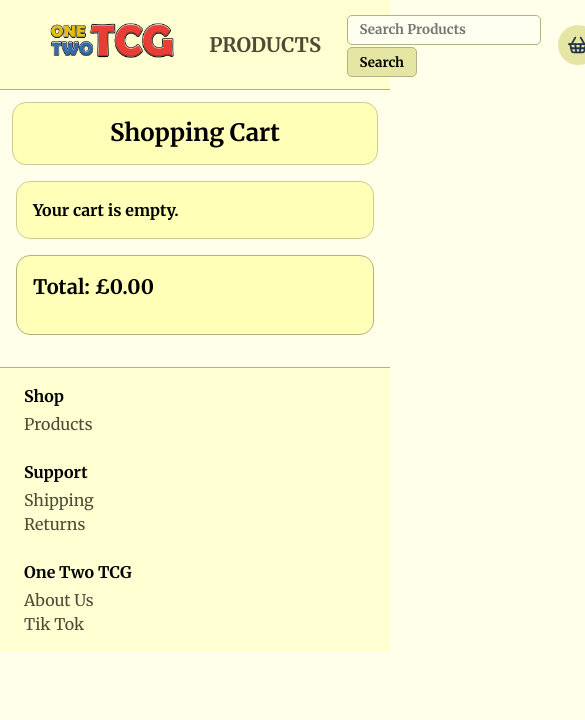
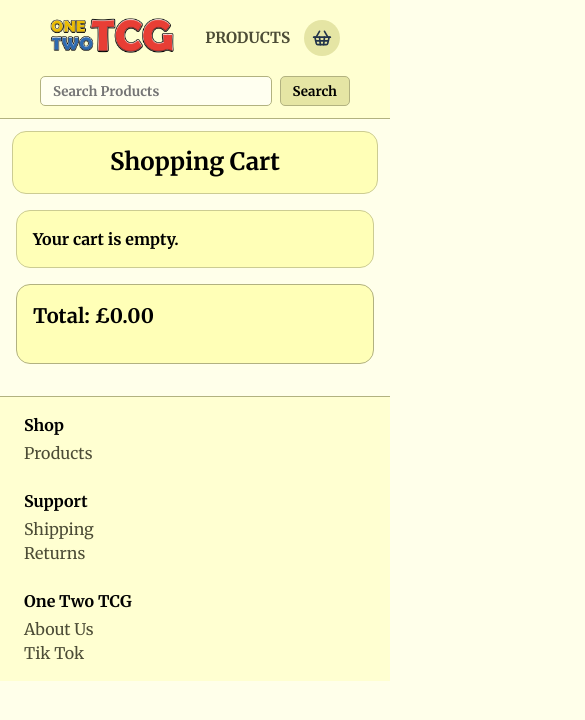
Before and after one commit to OneTwoWebmaster/onetwotcg, a website with bundled scripts: page cart/index.html in a window 390 px wide. Shown: the top 720 px of the page, 585 px wide, since content can reach past the window. Built offline with nearby package versions, Linux system fonts and the light colour scheme; no server answers.

Commit message:
updated cart logic and css for nav for mobile

```diff
--- a/assets/css/base.css
+++ b/assets/css/base.css
@@ -206,8 +206,80 @@ footer h4 {
     margin: 0 0 0.25rem 0;
 }
 
+.nav-search {
+    display: flex;
+    align-items: center;
+    gap: 0.5rem;
+}
+
 @media (min-width: 768px) {
     .footer {
         grid-template-columns: repeat(3, 1fr);
     }
 }
+
+@media (max-width: 767px) {
+    .template {
+        display: grid;
+        grid-template-columns: auto 1fr auto;
+        grid-template-areas:
+            "logo products cart"
+            "search search search";
+        align-items: center;
+        gap: 0.75rem;
+        font-size: 1rem;
+    }
+
+    .nav-logo {
+        grid-area: logo;
+        padding: 0;
+    }
+
+    .nav-products {
+        grid-area: products;
+        justify-self: start;
+        font-size: 0.95rem;
+        padding: 0.25rem 0.4rem;
+    }
+
+    .nav-right {
+        display: contents;
+        margin-left: 0;
+    }
+
+    .nav-search {
+        grid-area: search;
+        display: grid;
+        grid-template-columns: 1fr auto;
+        gap: 0.5rem;
+        width: 100%;
+    }
+
+    .nav-search input {
+        width: 100%;
+        min-width: 0;
+    }
+
+    #cart {
+        grid-area: cart;
+        display: flex;
+        align-items: center;
+        justify-self: end;
+        gap: 0.5rem;
+        min-width: 0;
+    }
+
+    .cart-copy {
+        display: none;
+    }
+
+    .cart-icon-wrap {
+        width: 36px;
+        height: 36px;
+    }
+
+    .cart-icon-wrap svg {
+        width: 20px;
+        height: 20px;
+    }
+}
--- a/assets/js/app.js
+++ b/assets/js/app.js
@@ -50,8 +50,8 @@ export function updateCartUI() {
 
 // Nav content
 nav.innerHTML = `
-    <a href="/"><img src="/assets/images/logo.png" height="35" /></a>
-    <a href="/products/">PRODUCTS</a>
+    <a href="/" class="nav-logo"><img src="/assets/images/logo.png" height="35" /></a>
+    <a href="/products/" class="nav-products">PRODUCTS</a>
     <div class="nav-right">
         <form class="nav-search" action="/products/" method="GET">
             <input type="text" name="q" placeholder="Search Products" value="${currentQuery}">
--- a/assets/js/cart.js
+++ b/assets/js/cart.js
@@ -37,6 +37,16 @@ state.cart = loadCart();
 
 // Render logic
 const renderCartPage = state => {
+    for (const [id] of Object.entries(state.cart)) {
+    const product = state.products.find((p) => p.id === id);
+
+    if (!product || product.stock <= 0) {
+        delete state.cart[id];
+     }
+    }
+
+    saveCart(state.cart);
+
     const entries = Object.entries(state.cart);
 
     // Clear previous
@@ -63,7 +73,11 @@ const renderCartPage = state => {
 
     for (const [id, qty] of entries)    {
         const product = state.products.find((p) => p.id === id);
-        if (!product) continue;
+
+        if (!product || product.stock <= 0) {
+        delete state.cart[id];
+        continue;
+        }
 
         const linePennies = product.price * qty;
         totalPennies += linePennies;
```
